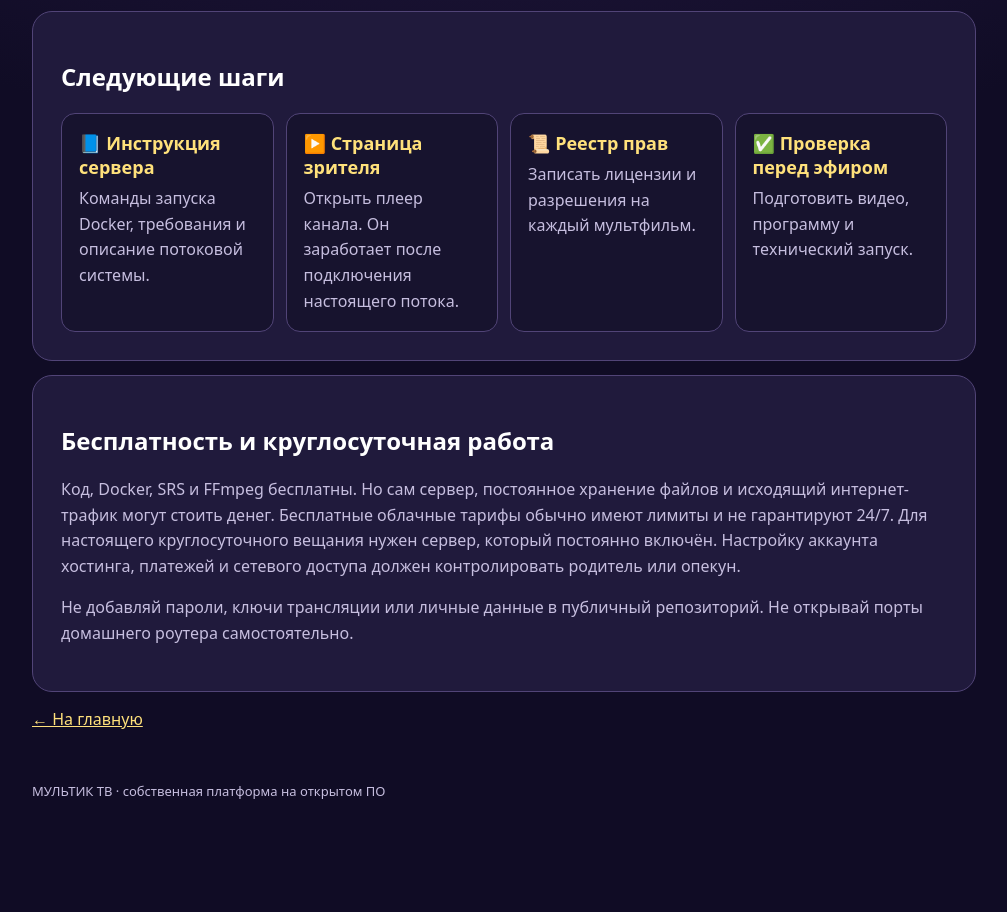
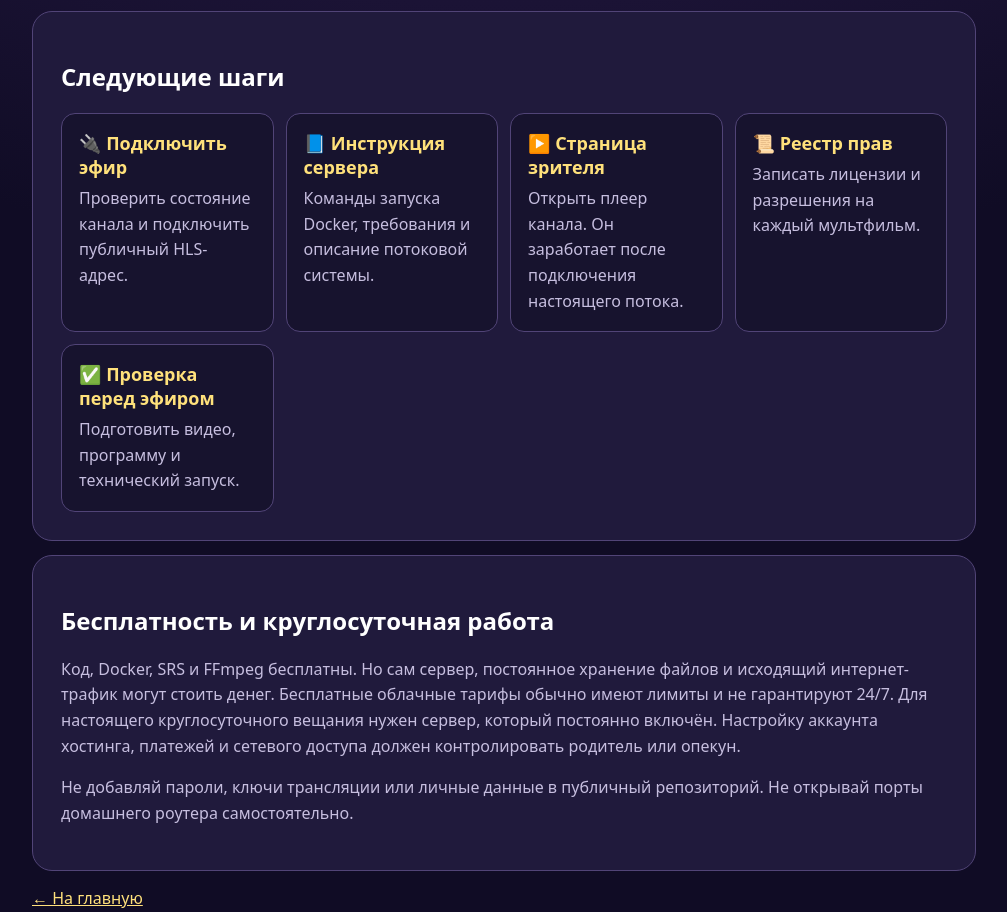
Before and after one commit to igoryukha809-cell/multik-tv, a plain HTML site: page platform-24-7.html in a window 1280 px wide. Shown: the part 1191-2103 px from the top of the page, without its empty margins (136-1143 px from the left). Before the commit the page ends 2009 px from the top, so only its background shows below. Drawn offline with Linux system fonts and the light colour scheme.

Commit message:
Link broadcast connection from 24/7 platform

```diff
--- a/platform-24-7.html
+++ b/platform-24-7.html
@@ -16,6 +16,7 @@
 <li>На сервер помещаются собственные мультфильмы или материалы с явным разрешением на публичный показ.</li><li>Docker запускает SRS и FFmpeg.</li><li>FFmpeg отправляет плейлист в SRS по внутреннему RTMP-адресу.</li><li>SRS публикует HLS по адресу <code>http://АДРЕС-СЕРВЕРА:8080/live/multiktv.m3u8</code>.</li><li>Зрители открывают страницу просмотра и подключаются к реальному потоку.</li></ol>
 <p class="note"><strong>Важно:</strong> статус этой страницы не означает, что эфир уже идёт. Сейчас облачный сервер не развёрнут, адрес потока не назначен, поэтому канал остаётся OFFLINE.</p></section>
 <section class="panel"><h2>Следующие шаги</h2><div class="grid">
+<a class="tile" href="connect-broadcast.html"><strong>🔌 Подключить эфир</strong><span class="muted">Проверить состояние канала и подключить публичный HLS-адрес.</span></a>
 <a class="tile" href="stream-server/README.md"><strong>📘 Инструкция сервера</strong><span class="muted">Команды запуска Docker, требования и описание потоковой системы.</span></a>
 <a class="tile" href="live.html"><strong>▶️ Страница зрителя</strong><span class="muted">Открыть плеер канала. Он заработает после подключения настоящего потока.</span></a>
 <a class="tile" href="rights-register.html"><strong>📜 Реестр прав</strong><span class="muted">Записать лицензии и разрешения на каждый мультфильм.</span></a>
```
